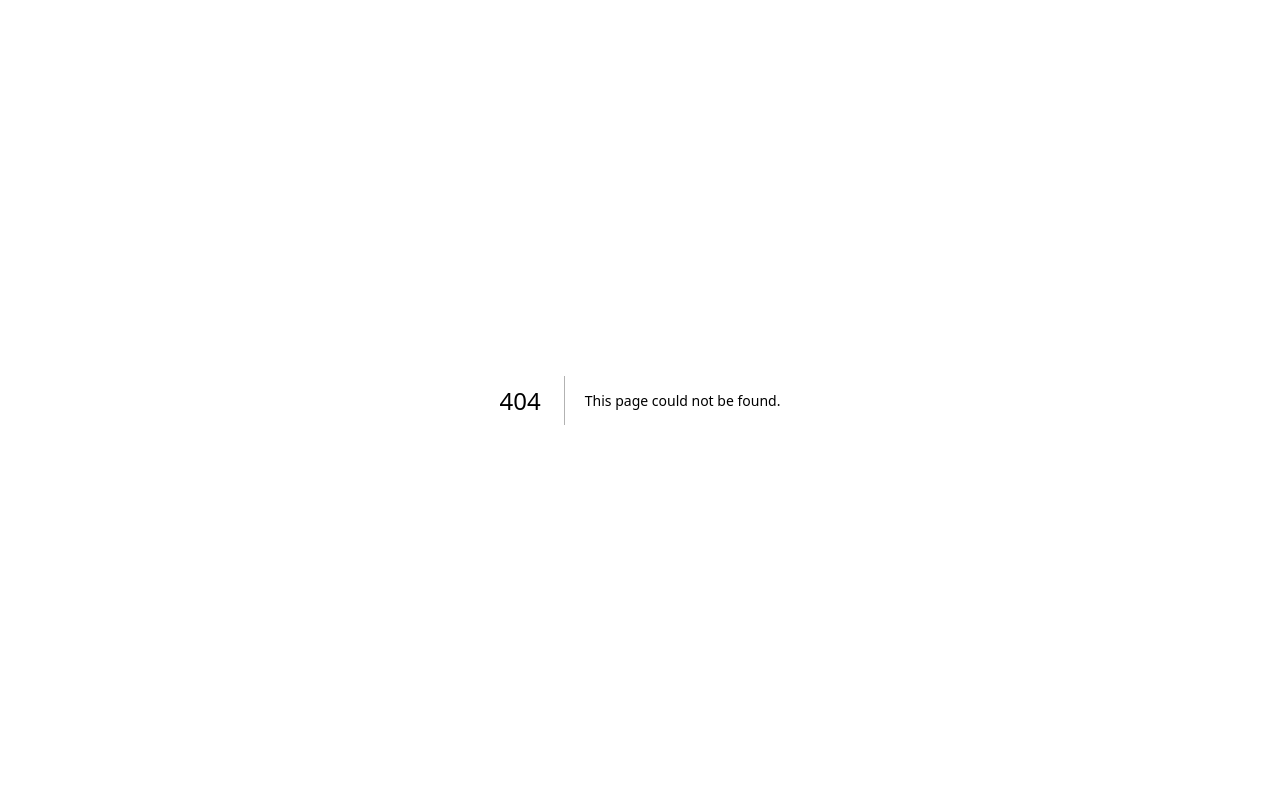
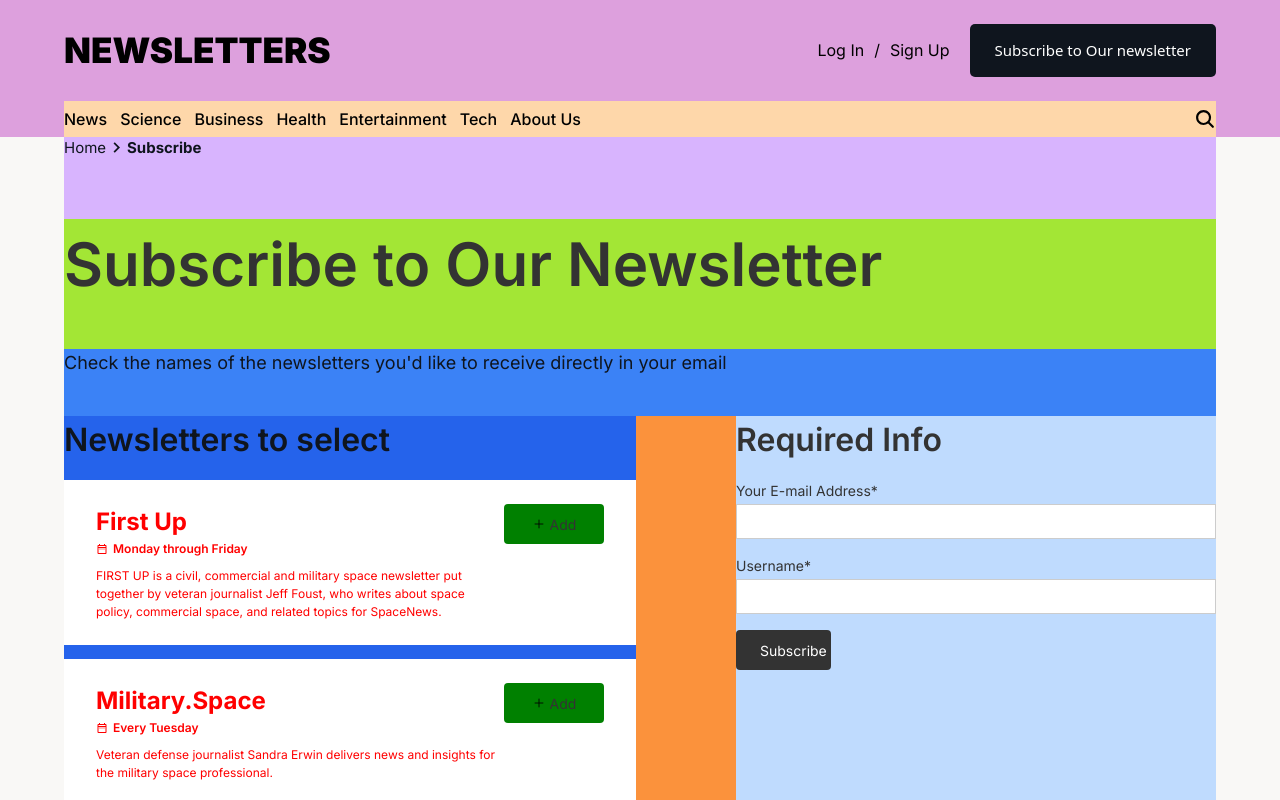
Before and after one commit to enkhtuya0511/sumNews, a Next.js app in the folder frontend/: page /subscribe in a window 1280 px wide. Before the commit this address had no page. Shown: the top 800 px of the page. Built offline with nearby package versions, Linux system fonts and the light colour scheme.

Commit message:
0403/subscribeDesign/..

```diff
--- a/frontend/src/app/login/page.js
+++ b/frontend/src/app/login/page.js
@@ -3,13 +3,10 @@ import axios from "axios";
 import { useRouter } from "next/navigation";
 import { useState } from "react";
 import NavBar from "@/components/NavBar";
-import Checkbox from "@/components/Checkbox";
-import { MdKeyboardArrowRight } from "react-icons/md";
-import Footer from "@/components/Footer";
 
 export default function Home() {
+  const router = useRouter();
   const [loginData, setLoginData] = useState({});
-  const router = useRouter();
   const handleLogin = async () => {
     const { data } = await axios.post(`http://localhost:7001/login`, {
       email: loginData.email,
@@ -21,36 +18,8 @@ export default function Home() {
     }
   };
   return (
-    <div className="min-h-screen flex flex-col bg-[#f9f8f6]">
+    <main className="min-h-screen flex flex-col bg-green-300">
       <NavBar />
-      <div className="w-[90vw] max-w-[1288px] flex flex-col bg-purple-300 m-auto text-[#0f151e]">
-        <div className="w-full text-[15px] font-[400] flex justify-start">
-          <div className="flex items-center cursor-pointer hover:underline">
-            <a href="/">Home</a> <MdKeyboardArrowRight className="text-[21px]" />
-          </div>
-          <h5 className="font-bold">Login</h5>
-        </div>
-
-        <main className="my-[60px] h-auto bg-lime-400 box-border">
-          <header className="text-[#333] text-[60px] font-[600] text-left">
-            <h1>Log in to NEWSLETTERS</h1>
-          </header>
-
-          <div className="w-full bg-blue-500 box-border">
-            <p className="my-[40px] text-[18px]">Check the names of the newsletters you'd like to receive directly in your email</p>
-            <div className="w-full box-border flex gap-[110px] bg-orange-400">
-              <div className="max-w-[580px] basis-[50%] bg-blue-600">
-                <h3 className="text-[32px] font-[600] mb-[16px]">Newsletters to select</h3>
-                <Checkbox />
-                <Checkbox />
-                <Checkbox />
-              </div>
-              <div className="max-w-[480px] basis-[50%] bg-blue-200">block2</div>
-            </div>
-          </div>
-        </main>
-      </div>
-      <Footer />
-    </div>
+    </main>
   );
 }
--- a/frontend/src/app/page.js
+++ b/frontend/src/app/page.js
@@ -11,17 +11,22 @@ import Footer from "@/components/Footer";
 import CarouselSlider from "@/components/CarouselSlider";
 
 export default function Home() {
-  const [allNews, setAllNews] = useState([mostViewed, world]);
   useEffect(() => {
     const fetchAllNews = async () => {
       try {
         const response = await axios.get(`http://localhost:7001/news`);
         const newsData = response.data.data;
-        // newsData?.filter((article) => {
-        //   if (article.section === "mostViewed")
-        //     setAllNews((prev) => ());
-        // });
-        // console.log(response.data.data);
+        const sections = {};
+
+        newsData.forEach((article) => {
+          const { section } = article;
+          if (!sections[section]) {
+            sections[section] = [];
+            sections[section].push(article);
+          } else sections[section].push(article);
+        });
+        console.log("sections TADA^^", sections);
+        console.log("initial data", newsData);
       } catch (err) {
         console.log(err);
       }
--- a/frontend/src/app/signup/page.js
+++ b/frontend/src/app/signup/page.js
@@ -2,17 +2,14 @@
 import axios from "axios";
 import { useRouter } from "next/navigation";
 import { useState } from "react";
-import Link from "next/link";
 import NavBar from "@/components/NavBar";
+import Checkbox from "@/components/Checkbox";
+import { MdKeyboardArrowRight } from "react-icons/md";
+import Footer from "@/components/Footer";
 
 export default function Home() {
+  const router = useRouter();
   const [signData, setSignData] = useState({});
-  const [showPass, setShowPass] = useState();
-  const pressShow = (e) => {
-    e.preventDefault();
-    setShowPass(!showPass);
-  };
-  const router = useRouter();
 
   const handleSignup = async () => {
     const { data } = await axios.post(`http://localhost:7001/signup`, {
@@ -25,8 +22,8 @@ export default function Home() {
     }
   };
   return (
-    <main className="min-h-screen flex flex-col bg-green-300">
+    <div className="min-h-screen flex flex-col bg-[#f9f8f6]">
       <NavBar />
-    </main>
+    </div>
   );
 }
--- /dev/null
+++ b/frontend/src/app/subscribe/page.js
@@ -0,0 +1,88 @@
+"use client";
+import axios from "axios";
+import { useRouter } from "next/navigation";
+import { useState } from "react";
+import NavBar from "@/components/NavBar";
+import Checkbox from "@/components/Checkbox";
+import Footer from "@/components/Footer";
+import { MdKeyboardArrowRight } from "react-icons/md";
+
+export default function Home() {
+  const router = useRouter();
+  //   const [signData, setSignData] = useState({});
+
+  //   const handleSignup = async () => {
+  //     const { data } = await axios.post(`http://localhost:7001/signup`, {
+  //       name: signData.name,
+  //       email: signData.email,
+  //       password: signData.password,
+  //     });
+  //     if (data?.user) {
+  //       localStorage.setItem("uid", data.user.id);
+  //     }
+  //   };
+  const submit = (event) => {
+    event.preventDefault();
+    console.log("first", event.target);
+  };
+  return (
+    <div className="min-h-screen flex flex-col bg-[#f9f8f6]">
+      <NavBar />
+      <div className="w-[90vw] max-w-[1288px] flex flex-col bg-purple-300 m-auto text-[#0f151e]">
+        <div className="w-full text-[15px] font-[400] flex justify-start">
+          <div className="flex items-center cursor-pointer hover:underline">
+            <a href="/">Home</a> <MdKeyboardArrowRight className="text-[21px]" />
+          </div>
+          <h5 className="font-bold">Subscribe</h5>
+        </div>
+
+        <main className="my-[60px] h-auto bg-lime-400 box-border">
+          <header className="text-[#333] text-[60px] font-[600] text-left">
+            <h1>Subscribe to Our Newsletter</h1>
+          </header>
+
+          <div className="w-full bg-blue-500 box-border">
+            <p className="my-[40px] text-[18px]">Check the names of the newsletters you'd like to receive directly in your email</p>
+            <div className="w-full box-border flex gap-[100px] bg-orange-400">
+              <div className="max-w-[580px] min-w-[420px] basis-[50%] bg-blue-600">
+                <h3 className="text-[32px] font-[600] mb-[16px]">Newsletters to select</h3>
+                <Checkbox />
+              </div>
+
+              <div className="max-w-[480px] basis-[50%] bg-blue-200 text-[#333]">
+                <h3 className="text-[32px] font-[600] mb-[16px]">Required Info</h3>
+                <form onSubmit={submit}>
+                  <div className="flex flex-col gap-[3px] text-[14px] mb-[16px]">
+                    <label>Your E-mail Address*</label>
+                    <input
+                      name="email"
+                      type="email"
+                      required
+                      className="px-[11px] py-[6px] border border-[#ccc] outline-none hover:border-[#333]"
+                    />
+                  </div>
+                  <div className="flex flex-col gap-[3px] text-[14px] mb-[16px]">
+                    <label>Username*</label>
+                    <input
+                      name="username"
+                      type="text"
+                      required
+                      className="px-[11px] py-[6px] border border-[#ccc] outline-none hover:border-[#333]"
+                    />
+                  </div>
+                  <input
+                    type="submit"
+                    className="bg-[#333] px-[24px] py-[10px] text-[#fff] text-[14px] font-[400]
+                rounded-[4px] h-[40px] w-[95px] flex justify-center items-center"
+                    value="Subscribe"
+                  />
+                </form>
+              </div>
+            </div>
+          </div>
+        </main>
+      </div>
+      <Footer />
+    </div>
+  );
+}
--- a/frontend/src/app/testApi/page.js
+++ b/frontend/src/app/testApi/page.js
@@ -25,10 +25,8 @@ const page = () => {
   return (
     <div className="bg-gray-400 min-h-screen flex justify-center items-center gap-[20px]">
       <select
-        className="p-[10px] rounded-[5px] w-[200px bg-[#FFFFFF] text-[black]"
-        onChange={(e) =>
-          setInputData((prev) => ({ ...prev, section: e.target.value }))
-        }
+        className="p-[10px] rounded-[5px] w-[200px bg-[#FFFFFF] text-[black] appearance-none outline-none"
+        onChange={(e) => setInputData((prev) => ({ ...prev, section: e.target.value }))}
       >
         {section.map((el, id) => (
           <option key={id} value={el}>
@@ -36,10 +34,7 @@ const page = () => {
           </option>
         ))}
       </select>
-      <button
-        className="py-[5px] px-[10px] border-2 bg-white text-[black]"
-        onClick={handleClick}
-      >
+      <button className="py-[5px] px-[10px] border-2 bg-white text-[black]" onClick={handleClick}>
         datadata
       </button>
     </div>
--- a/frontend/src/components/Checkbox.jsx
+++ b/frontend/src/components/Checkbox.jsx
@@ -1,35 +1,75 @@
-import React from "react";
+import React, { useState } from "react";
 import { MdOutlineDateRange } from "react-icons/md";
 import { IoAddOutline } from "react-icons/io5";
+import { IoMdCheckmark } from "react-icons/io";
 
 const Checkbox = () => {
+  const [isChecked, setIsChecked] = useState({});
+  // console.log(isChecked[0], isChecked);
   return (
-    <label className="max-w-[580px] mb-[14px] box-border bg-[#333] text-[#FFFFFF] flex">
-      <input type="checkbox" onChange={(e) => console.log(e.target.checked)} value="firstUP" className="invisible h-0 w-0" />
-      <div className="py-[24px] px-[32px] flex gap-[8px] bg-[#333]">
+    <>
+      {testArr.map((el, idx) => (
+        <label
+          key={idx}
+          className="max-w-[580px] mb-[14px] box-border text-[#FFFFFF] flex"
+          style={isChecked[idx] === true ? { backgroundColor: "red", color: "black" } : { backgroundColor: "white", color: "red" }}
+        >
+          <input
+            type="checkbox"
+            onChange={(e) => setIsChecked((prev) => ({ ...prev, [idx]: e.target.checked }))}
+            value="firstUP"
+            className="invisible h-0 w-0"
+          />
+          <div className="py-[24px] px-[32px] flex gap-[8px]">
             <div className="text-[12px]">
-          <strong className="text-[24px] mb-[18px]">First Up</strong>
+              <strong className="text-[24px] mb-[18px]">{el.newsletter}</strong>
               <div className="flex items-center gap-[5px] mb-[9px] font-[600]">
                 <MdOutlineDateRange />
-            <h5>Monday through Friday</h5>
+                <h5>{el.deliveryDay}</h5>
               </div>
-          <p className="text-wrap">
-            FIRST UP is a civil, commercial and military space newsletter put together by veteran journalist Jeff Foust, who writes
-            about space policy, commercial space, and related topics for SpaceNews.
-          </p>
+              <p className="text-wrap">{el.description}</p>
             </div>
-
             <div>
+              {isChecked[idx] === true ? (
                 <div
-            className="py-[7px] px-[12px] flex items-start whitespace-nowrap text-[14px]
-          bg-[#FFFFFF] text-[#333] border-1 border-[#d9d9d9] rounded-[4px] gap-[4px] h-auto"
+                  className="py-[5px] px-[10px] flex items-center justify-center whitespace-nowrap text-[14px]
+          bg-[#FFFFFF] text-[#333] border-1 border-[#d9d9d9] rounded-[4px] gap-[4px] h-[40px] w-[100px]"
                 >
-            <IoAddOutline className="text-[16px]" /> <span>Add to follow</span>
+                  <IoMdCheckmark className="text-[14px] text-[#000000]" /> <span>Selected</span>
                 </div>
+              ) : (
+                <div
+                  className="py-[5px] px-[10px] flex items-center justify-center whitespace-nowrap text-[14px]
+          bg-[green] text-[#333] border-1 border-[#333] rounded-[4px] gap-[4px] h-[40px] w-[100px]"
+                >
+                  <IoAddOutline className="text-[14px] text-[#000000]" /> <span>Add</span>
+                </div>
+              )}
             </div>
           </div>
         </label>
+      ))}
+    </>
   );
 };
+export default Checkbox;
 
-export default Checkbox;
+const testArr = [
+  {
+    newsletter: "First Up",
+    deliveryDay: "Monday through Friday",
+    description:
+      "FIRST UP is a civil, commercial and military space newsletter put together by veteran journalist Jeff Foust, who writes about space policy, commercial space, and related topics for SpaceNews.",
+  },
+  {
+    newsletter: "Military.Space",
+    deliveryDay: "Every Tuesday",
+    description: "Veteran defense journalist Sandra Erwin delivers news and insights for the military space professional.",
+  },
+  {
+    newsletter: "SpaceNews This Week",
+    deliveryDay: "Every Friday",
+    description:
+      "SpaceNews This Week rounds up the week’s top stories and includes our conference coverage, such as our annual News from Space Symposium and News from SmallSat newsletter dailies.",
+  },
+];
--- a/frontend/src/components/NavBar.jsx
+++ b/frontend/src/components/NavBar.jsx
@@ -1,11 +1,13 @@
 "use client";
 import React from "react";
+import { useRouter } from "next/navigation";
+import { usePathname } from "next/navigation";
 import Button from "./Button";
 import { IoSearch } from "react-icons/io5";
-import { usePathname } from "next/navigation";
 
 export default function NavBar() {
   const pathname = usePathname();
+  const router = useRouter();
   const categories = ["News", "Science", "Business", "Health", "Entertainment", "Tech", "About Us"];
   return (
     <header className="bg-[plum] w-full">
@@ -23,7 +25,7 @@ export default function NavBar() {
               Sign Up
             </a>
           </div>
-          <Button>Subscribe to Our newsletter</Button>
+          <Button onClick={() => router.push("/subscribe")}>Subscribe to Our newsletter</Button>
         </div>
       </div>
 
```
Lines whose indentation alone changed are shown as unchanged.
